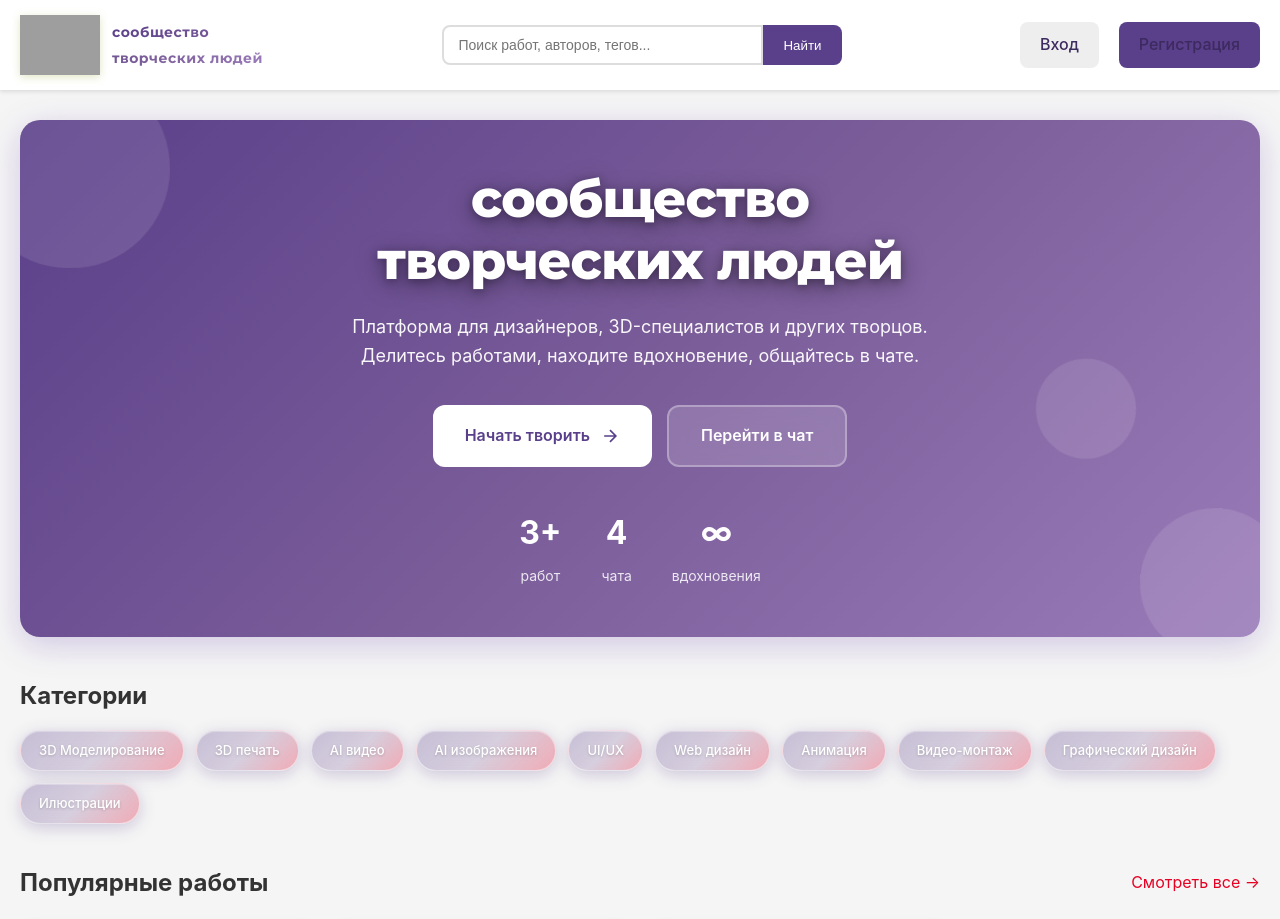
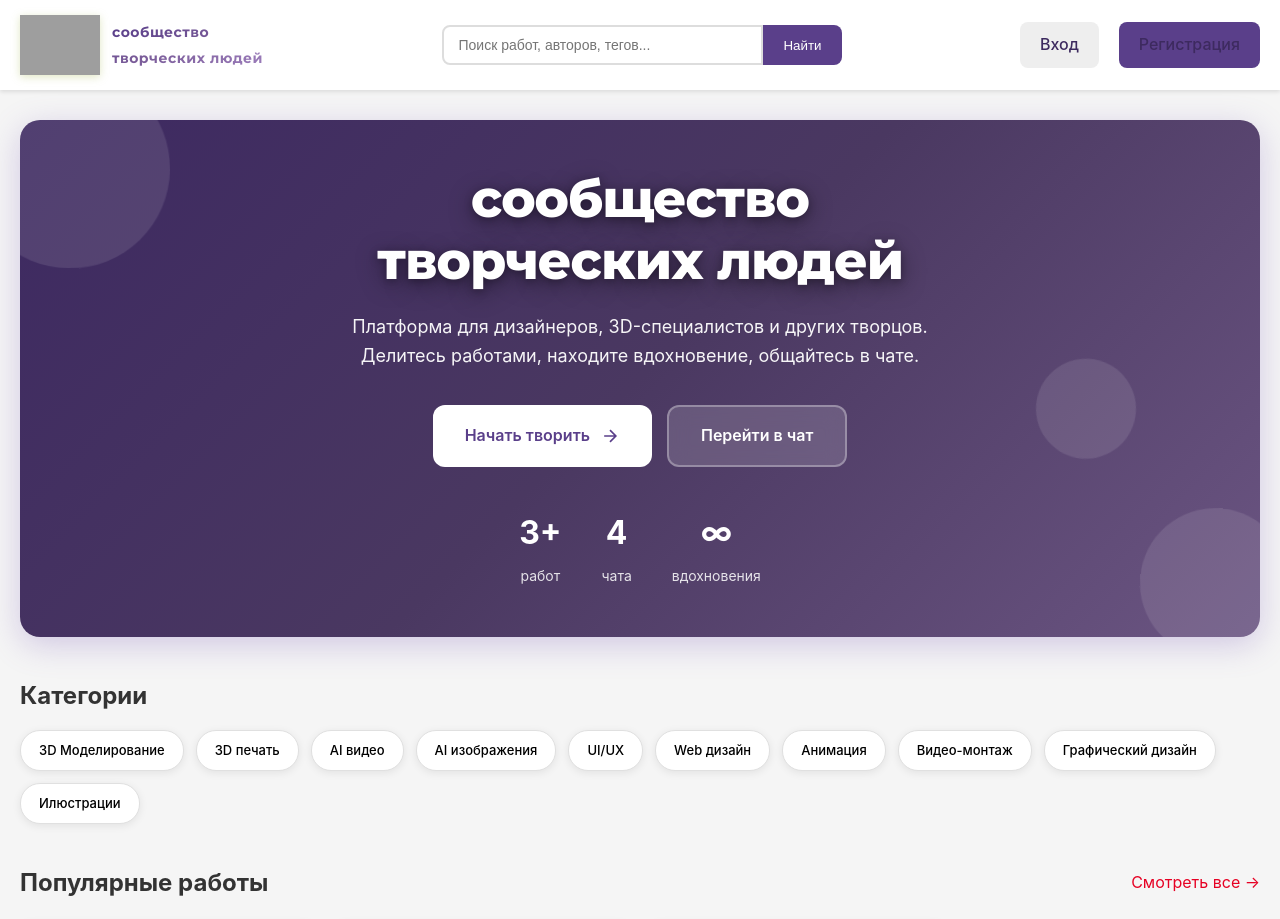
Before and after one commit to clonscorpiona-creator/stl, a Django app: page / in a window 1280 px wide. Shown: the top 919 px of the page. Run offline with Django 5.2, Linux system fonts and the light colour scheme; data comes from the database, SQL or seed files in the repository; parts of the project's set-up code (start-up, migrations or seed data) failed here and were passed over; grey boxes are pictures that could not be loaded.

Commit message:
Update hero section styling and category buttons
- Darken hero section background by 2 tones
- Remove glass effect from category buttons, make them white with soft shadows
- Change category button text color to black
- Fix Warning import error in accounts/views.py

Co-Authored-By: Claude Opus 4.6 <noreply@anthropic.com>

```diff
--- a/accounts/views.py
+++ b/accounts/views.py
@@ -6,7 +6,7 @@ from django.db.models import Q
 from django.http import JsonResponse
 from django.views.decorators.http import require_POST
 from django.utils import timezone
-from .models import Profile, Follow, Warning
+from .models import Profile, Follow
 
 User = get_user_model()
 
--- a/templates/core/home.html
+++ b/templates/core/home.html
@@ -58,7 +58,7 @@
 <style>
 .hero-section {
     position: relative;
-    background: linear-gradient(135deg, var(--primary) 0%, var(--primary-light) 50%, var(--accent) 100%);
+    background: linear-gradient(135deg, #3d2961 0%, #4a3861 50%, #6b5582 100%);
     border-radius: 20px;
     overflow: hidden;
     margin-bottom: 40px;
@@ -243,25 +243,21 @@
 .category-glass-btn {
     display: inline-block;
     padding: 9px 18px;
-    background: linear-gradient(135deg, rgba(90, 63, 138, 0.3) 0%, rgba(122, 92, 153, 0.25) 50%, rgba(230, 0, 35, 0.3) 100%);
-    backdrop-filter: blur(12px) saturate(180%);
-    -webkit-backdrop-filter: blur(12px) saturate(180%);
-    border: 1px solid rgba(255, 255, 255, 0.5);
+    background: #ffffff;
+    border: 1px solid #e0e0e0;
     border-radius: 20px;
     font-size: 13px;
     font-weight: 500;
-    color: #fff;
+    color: #000000;
     text-decoration: none;
-    box-shadow: 0 4px 16px rgba(90, 63, 138, 0.25), inset 0 1px 0 rgba(255, 255, 255, 0.3);
-    transition: all 0.3s ease;
-    text-shadow: 0 1px 3px rgba(0, 0, 0, 0.2);
+    box-shadow: 0 2px 8px rgba(0, 0, 0, 0.08);
+    transition: all 0.2s ease;
 }
 
 .category-glass-btn:hover {
-    background: linear-gradient(135deg, rgba(90, 63, 138, 0.45) 0%, rgba(122, 92, 153, 0.4) 50%, rgba(230, 0, 35, 0.45) 100%);
+    background: #f5f5f5;
     transform: translateY(-2px);
-    box-shadow: 0 6px 20px rgba(90, 63, 138, 0.35), inset 0 1px 0 rgba(255, 255, 255, 0.4);
-    color: #fff;
+    box-shadow: 0 4px 12px rgba(0, 0, 0, 0.12);
 }
 
 .category-glass-btn:active {
```
